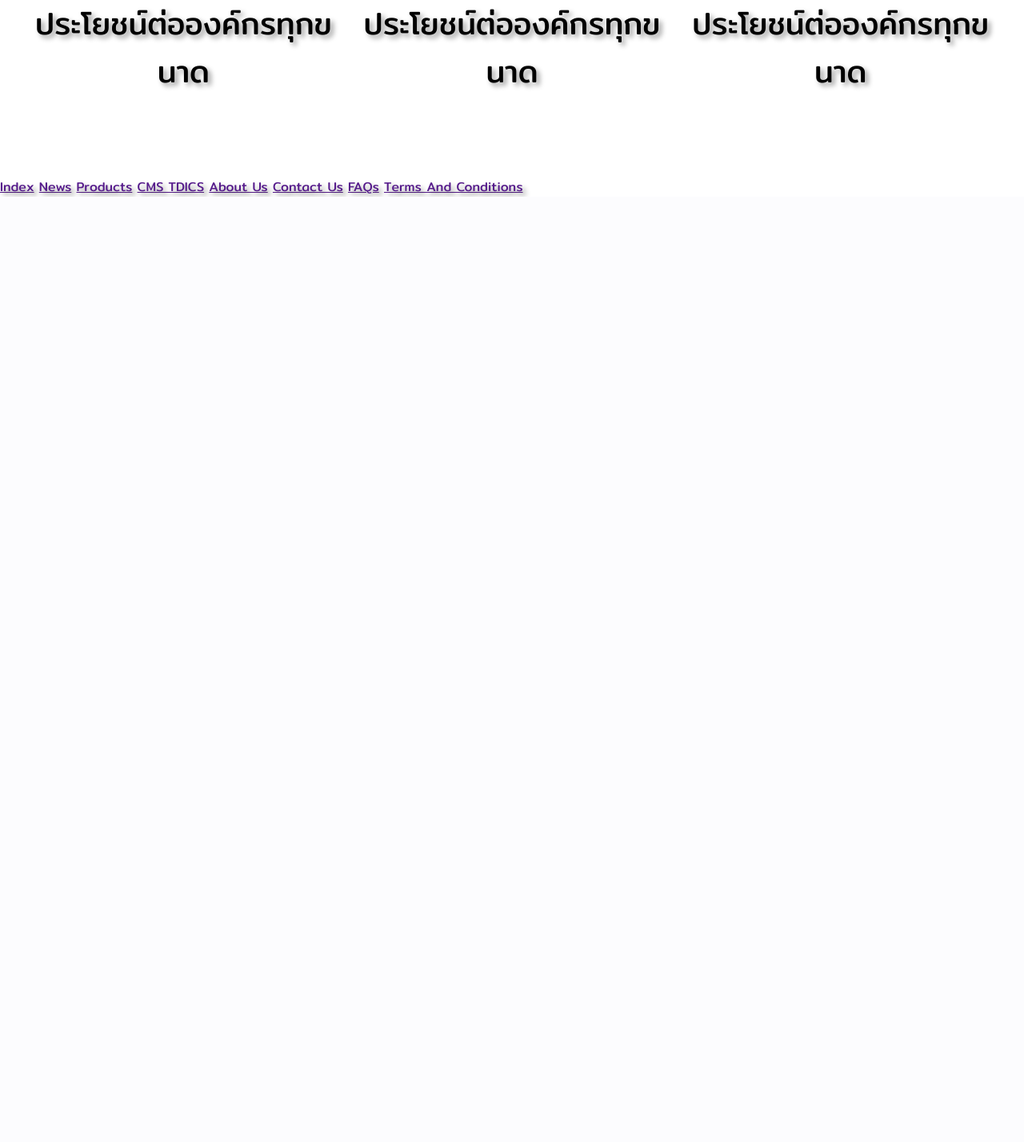
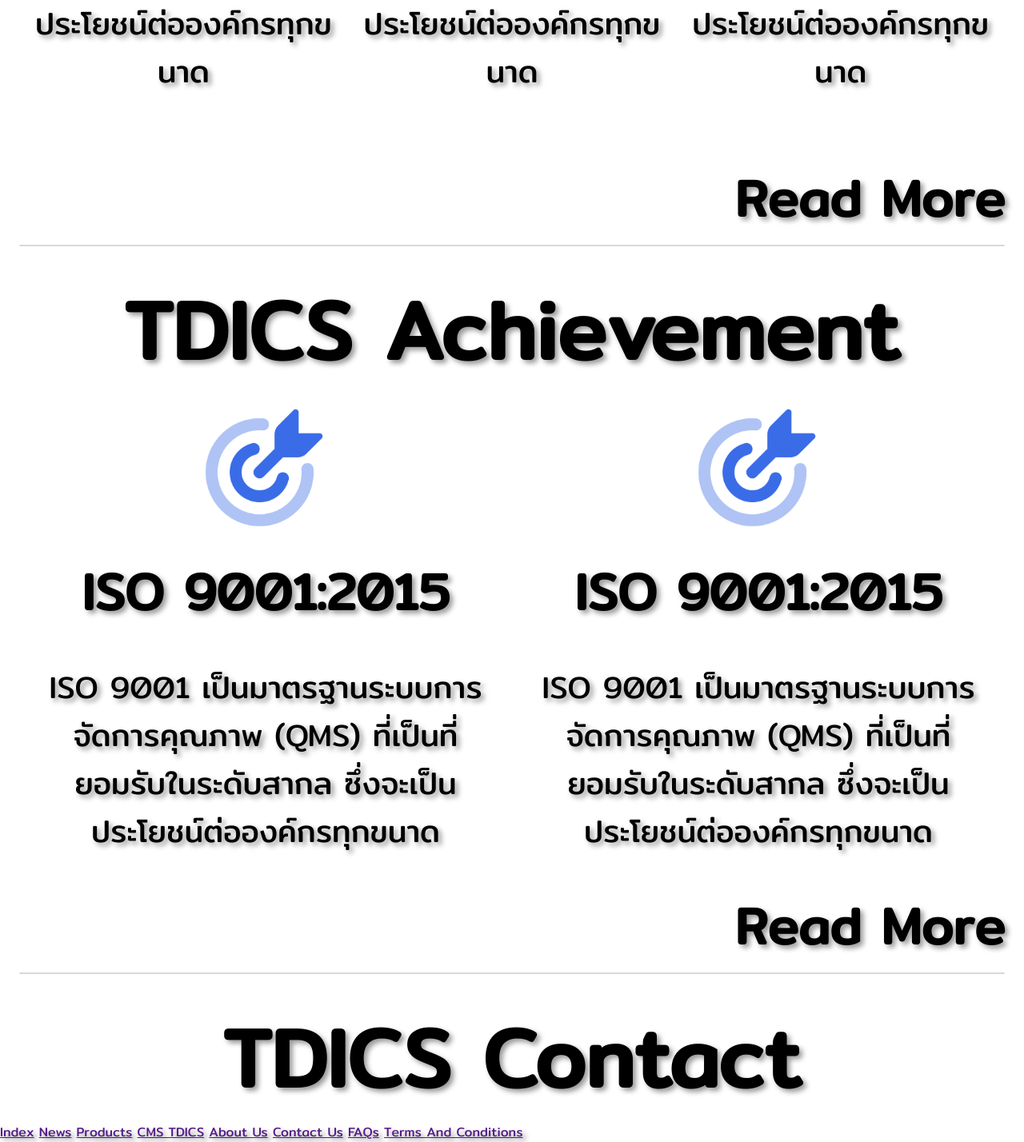
Before and after one commit to XeOn1991/TDICSOUTH, a PHP site: page / in a window 1280 px wide. Shown: the part 4230-5658 px from the top of the page at 80% size. Before the commit the page ends 4476 px from the top, so only its background shows below. Run offline with PHP 8.4, Linux system fonts and the light colour scheme.

Commit message:
tdicsouth-commit-06

```diff
--- a/html/CSS/tdics-style.css
+++ b/html/CSS/tdics-style.css
@@ -2,24 +2,9 @@ body, html {height: 100%;width: 100%;margin: 0;font-family: "Mitr", sans-serif;t
 
 /* Header Logo, Text, Menu */
 
-#index-header-logo{
-    position: absolute;
-    top: 0;
-    z-index: +1;
-    max-width: 10%;
-    margin: 0.3rem;
-    filter: drop-shadow(1px 1px 1px rgba(0, 0, 0, 0.5));
-}
+#index-header-logo{position: absolute;top: 0;z-index: +1;max-width: 10%;margin: 0.3rem;filter: drop-shadow(1px 1px 1px rgba(0, 0, 0, 0.5));}
 
-#index-header-menu {
-    position: absolute;
-    top: 0;
-    right: 0;
-    z-index: +1;
-    width: 10%;
-    margin: 0.3rem;
-    filter: drop-shadow(1px 1px 1px rgba(0, 0, 0, 0.5));
-}
+#index-header-menu {position: absolute;top: 0;right: 0;z-index: +1;width: 10%;margin: 0.3rem;filter: drop-shadow(1px 1px 1px rgba(0, 0, 0, 0.5));}
 
 /* Header Logo, Text, Menu */
 
@@ -95,6 +80,9 @@ body, html {height: 100%;width: 100%;margin: 0;font-family: "Mitr", sans-serif;t
 
 /* Main Product Picture, Text, Other*/
 
+
+/* Main Cert Picture, Text, Other*/
+
 .index-Cert-main {
     display: flex;
     flex-direction: row;
@@ -109,3 +97,15 @@ body, html {height: 100%;width: 100%;margin: 0;font-family: "Mitr", sans-serif;t
     justify-content: center;
     align-items: center;
 }
+
+/* Main Cert Picture, Text, Other*/
+
+/* Main Achie Picture, Text, Other*/
+
+.index-achie-main {
+    display: flex;
+    flex-direction: row;
+    overflow: auto;
+}
+
+/* Main Achie Picture, Text, Other*/
--- a/html/index.php
+++ b/html/index.php
@@ -103,29 +103,64 @@
                 </header>
                 <article class="index-Cert-main">
                     <section class="section-Cert">
-                        <img class="img-" style="max-width: 180px;height: auto;" src="/Icon/iso.webp" alt="tdics Cert">
+                        <img class="img-cert" style="max-width: 180px;height: auto;" src="/Icon/iso.webp" alt="tdics cert">
                         <article class="Cert-detail" style="margin:1rem;">
                             <h1 style="margin:0;font-size: 5vw;text-align: center;">ISO 9001:2015</h1>
                             <p style="font-size: 3vw;text-align: center;">ISO 9001 เป็นมาตรฐานระบบการจัดการคุณภาพ (QMS) ที่เป็นที่ยอมรับในระดับสากล ซึ่งจะเป็นประโยชน์ต่อองค์กรทุกขนาด</p>
                         </article>
                     </section>
                     <section class="section-Cert">
-                        <img class="img-" style="max-width: 180px;height: auto;" src="/Icon/iso.webp" alt="tdics Cert">
+                        <img class="img-cert" style="max-width: 180px;height: auto;" src="/Icon/iso.webp" alt="tdics cert">
                         <article class="Cert-detail" style="margin:1rem;">
                             <h1 style="margin:0;font-size: 5vw;text-align: center;">ISO 9001:2015</h1>
                             <p style="font-size: 3vw;text-align: center;">ISO 9001 เป็นมาตรฐานระบบการจัดการคุณภาพ (QMS) ที่เป็นที่ยอมรับในระดับสากล ซึ่งจะเป็นประโยชน์ต่อองค์กรทุกขนาด</p>
                         </article>
                     </section>
                     <section class="section-Cert">
-                        <img class="img-" style="max-width: 180px;height: auto;" src="/Icon/iso.webp" alt="tdics Cert">
+                        <img class="img-cert" style="max-width: 180px;height: auto;" src="/Icon/iso.webp" alt="tdics cert">
                         <article class="Cert-detail" style="margin:1rem;">
                             <h1 style="margin:0;font-size: 5vw;text-align: center;">ISO 9001:2015</h1>
                             <p style="font-size: 3vw;text-align: center;">ISO 9001 เป็นมาตรฐานระบบการจัดการคุณภาพ (QMS) ที่เป็นที่ยอมรับในระดับสากล ซึ่งจะเป็นประโยชน์ต่อองค์กรทุกขนาด</p>
                         </article>
                     </section>
                 </article>
+                <footer>
+                    <h4 style="text-align: right; margin: 0; font-size:5vw;">Read More</h4>
+                    <hr style="border: 1.5px solid #D9D9D9;border-radius: 5px;">
+                </footer>
             </article>
 
+            <article class="index-achie" style="margin: 1.5rem;">
+                <header>
+                    <h1 style="text-align: center; margin: 0; font-size:8vw;">TDICS Achievement</h1>
+                </header>
+                <article class="index-achie-main">
+                    <section class="section-achie">
+                        <img class="img-achie" style="display:block; margin-left:auto; margin-right:auto; max-width: 180px;" src="/Icon/target.webp" alt="tdics achie">
+                        <article class="achie-detail" style="margin:1rem;">
+                            <h1 style="margin:0;font-size: 5vw;text-align: center;">ISO 9001:2015</h1>
+                            <p style="font-size: 3vw;text-align: center;">ISO 9001 เป็นมาตรฐานระบบการจัดการคุณภาพ (QMS) ที่เป็นที่ยอมรับในระดับสากล ซึ่งจะเป็นประโยชน์ต่อองค์กรทุกขนาด</p>
+                        </article>
+                    </section>
+                    <section class="section-achie">
+                        <img class="img-achie" style="display:block; margin-left:auto; margin-right:auto; max-width: 180px;" src="/Icon/target.webp" alt="tdics achie">
+                        <article class="achie-detail" style="margin:1rem;">
+                            <h1 style="margin:0;font-size: 5vw;text-align: center;">ISO 9001:2015</h1>
+                            <p style="font-size: 3vw;text-align: center;">ISO 9001 เป็นมาตรฐานระบบการจัดการคุณภาพ (QMS) ที่เป็นที่ยอมรับในระดับสากล ซึ่งจะเป็นประโยชน์ต่อองค์กรทุกขนาด</p>
+                        </article>
+                    </section>
+                </article>
+                <footer>
+                    <h4 style="text-align: right; margin: 0; font-size:5vw;">Read More</h4>
+                    <hr style="border: 1.5px solid #D9D9D9;border-radius: 5px;">
+                </footer>
+            </article>
+
+            <article class="index-contact">
+                <header>
+                    <h1 style="text-align:center; margin: 0; font-size:8vw;">TDICS Contact</h1>
+                </header>
+            </article>
 
         </section>
     </main>
```
